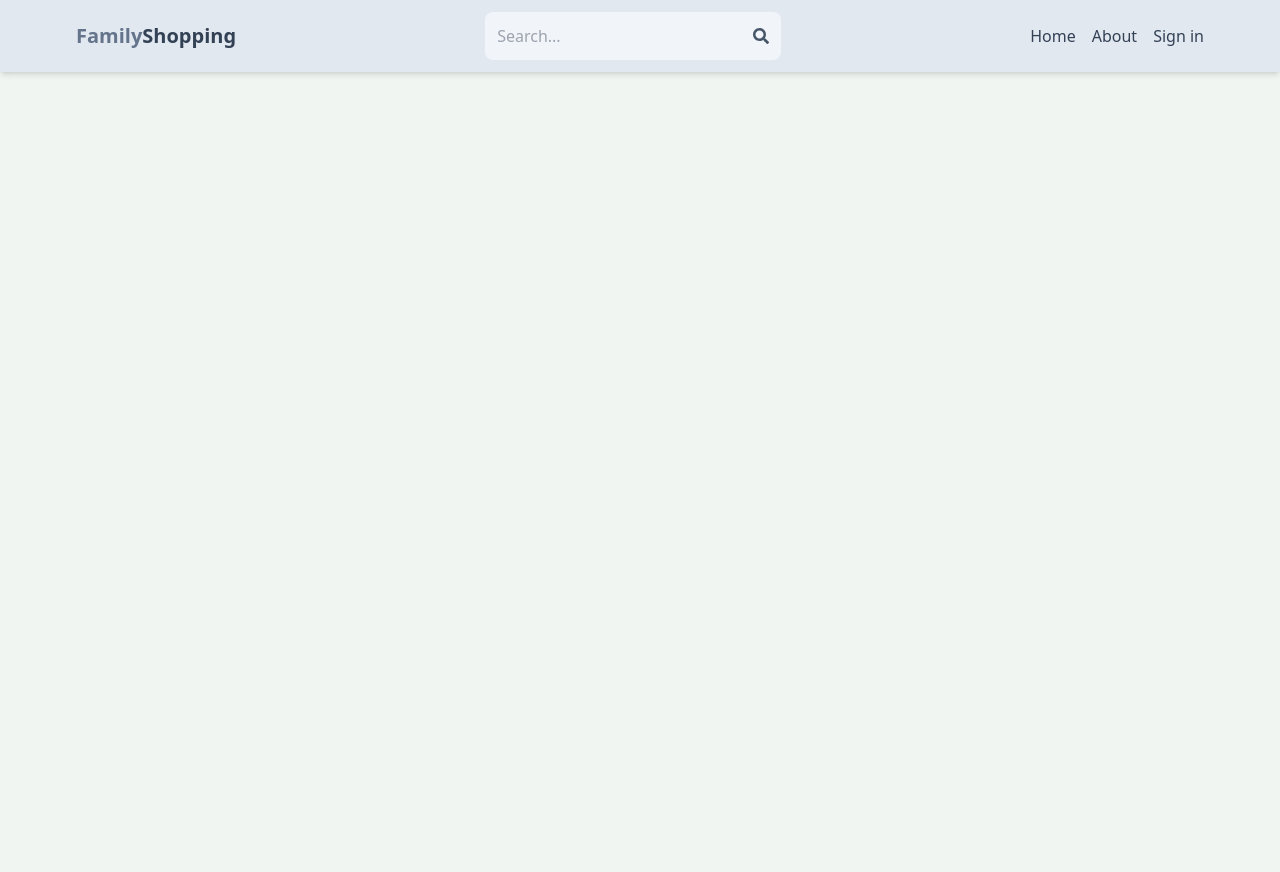
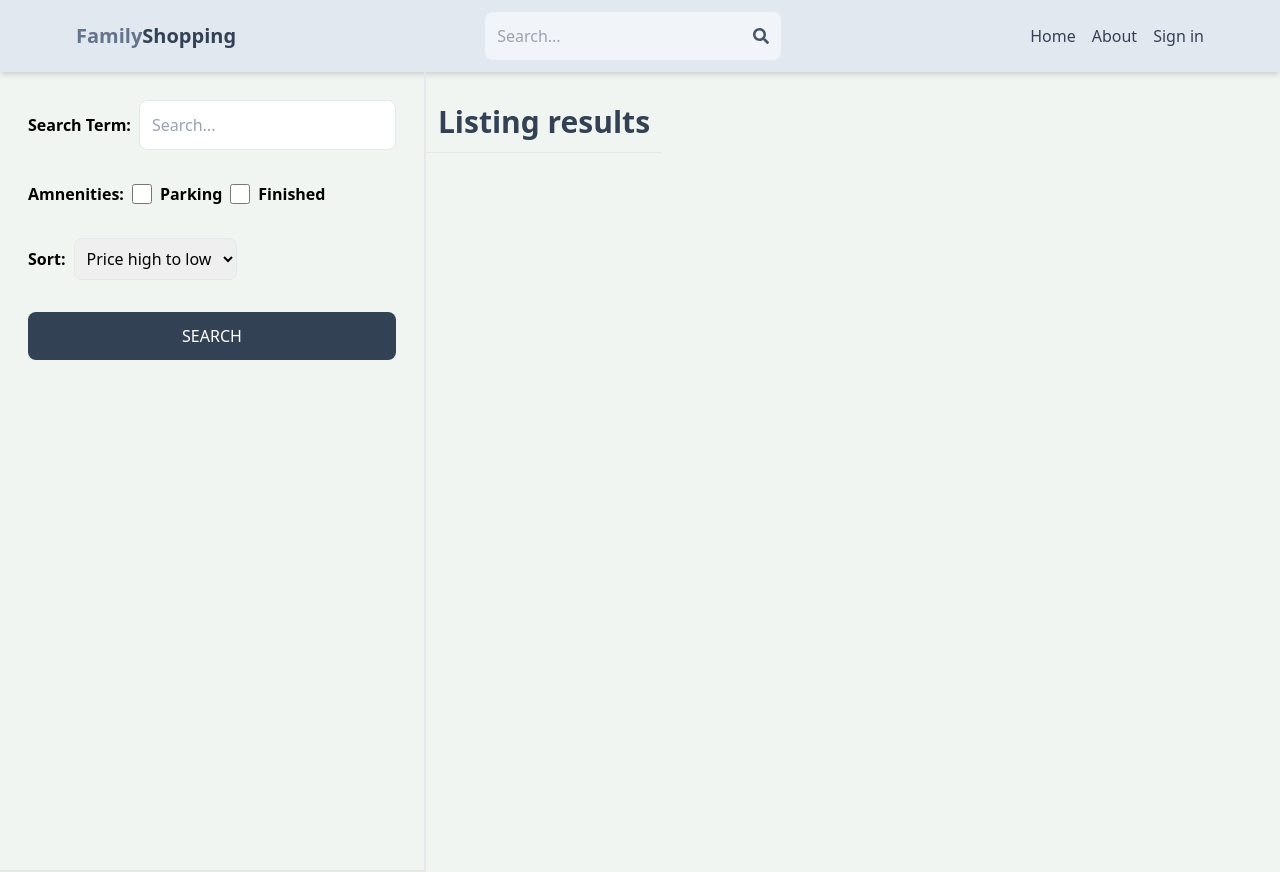
Before and after one commit to ali-azimo/renting-house, a React (Vite) app in the folder client/: page /search in a window 1280 px wide. Before the commit the page ends 800 px from the top, so only its background shows below. Built offline with nearby package versions, Linux system fonts and the light colour scheme; no server answers.

Commit message:
Search ui

```diff
--- a/client/src/App.jsx
+++ b/client/src/App.jsx
@@ -9,6 +9,7 @@
 import CreateListing from './pages/CreateListing';
 import UpdateListing from './pages/UpdateListing';
 import Listing from './pages/Listing';
+import Search from './pages/Search';
 
 export default function App() {
   return (
@@ -19,6 +20,7 @@
         <Route path='/sign-in' element={<SignIn/>}/>
         <Route path='/sign-up' element={<SignUp/>}/>
         <Route path='/about' element={<About/>}/>
+        <Route path='/search' element={<Search/>}/>
         <Route path='/listing/:listingId' element={<Listing/>}/>
         <Route element={<PrivateRoute/>}>
           <Route path='/profile' element={<Profile/>}/>
--- /dev/null
+++ b/client/src/pages/Search.jsx
@@ -0,0 +1,48 @@
+import React from 'react'
+
+export default function () {
+  return (
+    <div className='flex flex-col md:flex-row'>
+        <div className="p-7 border-b-2 sm:border-r-2 md:min-h-screen">
+            <form className='flex flex-col gap-8'>
+                <div className="flex items-center gap-2">
+                    <label className='whitespace-nowrap font-semibold'>
+                        Search Term:</label>
+                        <input type="text"
+                            id='searchTerm'
+                            placeholder='Search...'
+                            className='border rounded-lg p-3 w-full'
+                        />
+                </div>
+                <div className="flex gap-2 flex-wrap items-center">
+                    <label className='font-semibold'>Amnenities:</label>
+                    <div className="flex gap-2">
+                        <input type="checkbox" id="parking" className='w-5 font-semibold' />
+                        <span className='font-semibold'>Parking</span>
+                    </div>
+                    <div className="flex gap-2">
+                        <input type="checkbox" id="finishedt" className='w-5' />
+                        <span className='font-semibold'>Finished</span>
+                    </div>
+
+                </div>
+                <div className="flex items-center gap-2">
+                    <label className='font-semibold'>Sort:</label>
+                    <select id="sort_order"
+                        className='border rounded-lg p-2'
+                    >
+                        <option>Price high to low</option>
+                        <option>Price low to high</option>
+                        <option>Latest</option>
+                        <option>Oldest</option>
+                    </select>
+                </div>
+                <button className='bg-slate-700 text-white rounded-lg uppercase hover:opacity-95 p-3'>Search</button>
+            </form>
+        </div>
+        <div className="">
+            <h1 className='text-3xl font-semibold border-b p-3 text-slate-700 mt-5'>Listing results</h1>
+        </div>
+    </div>
+  )
+}
```
